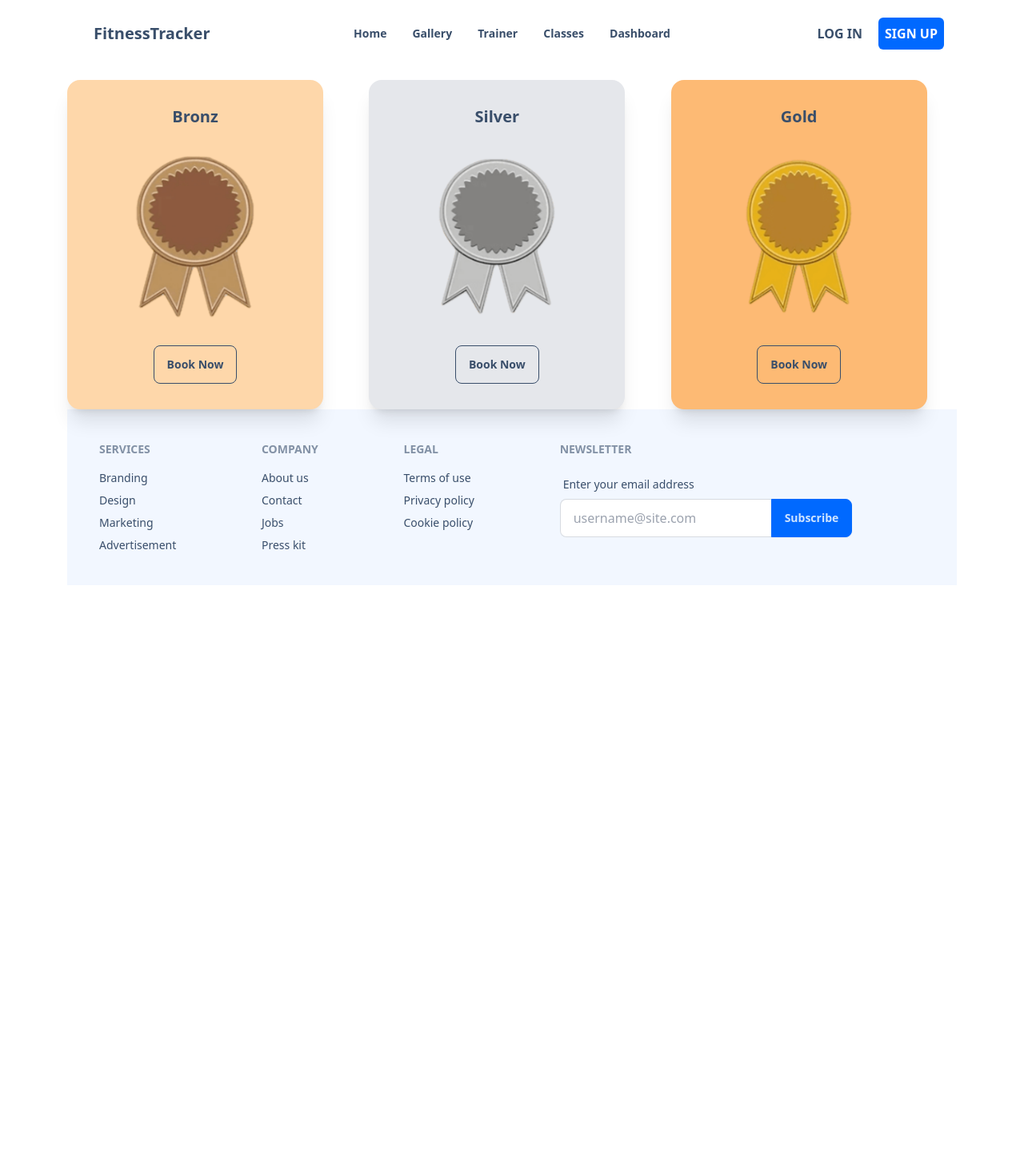
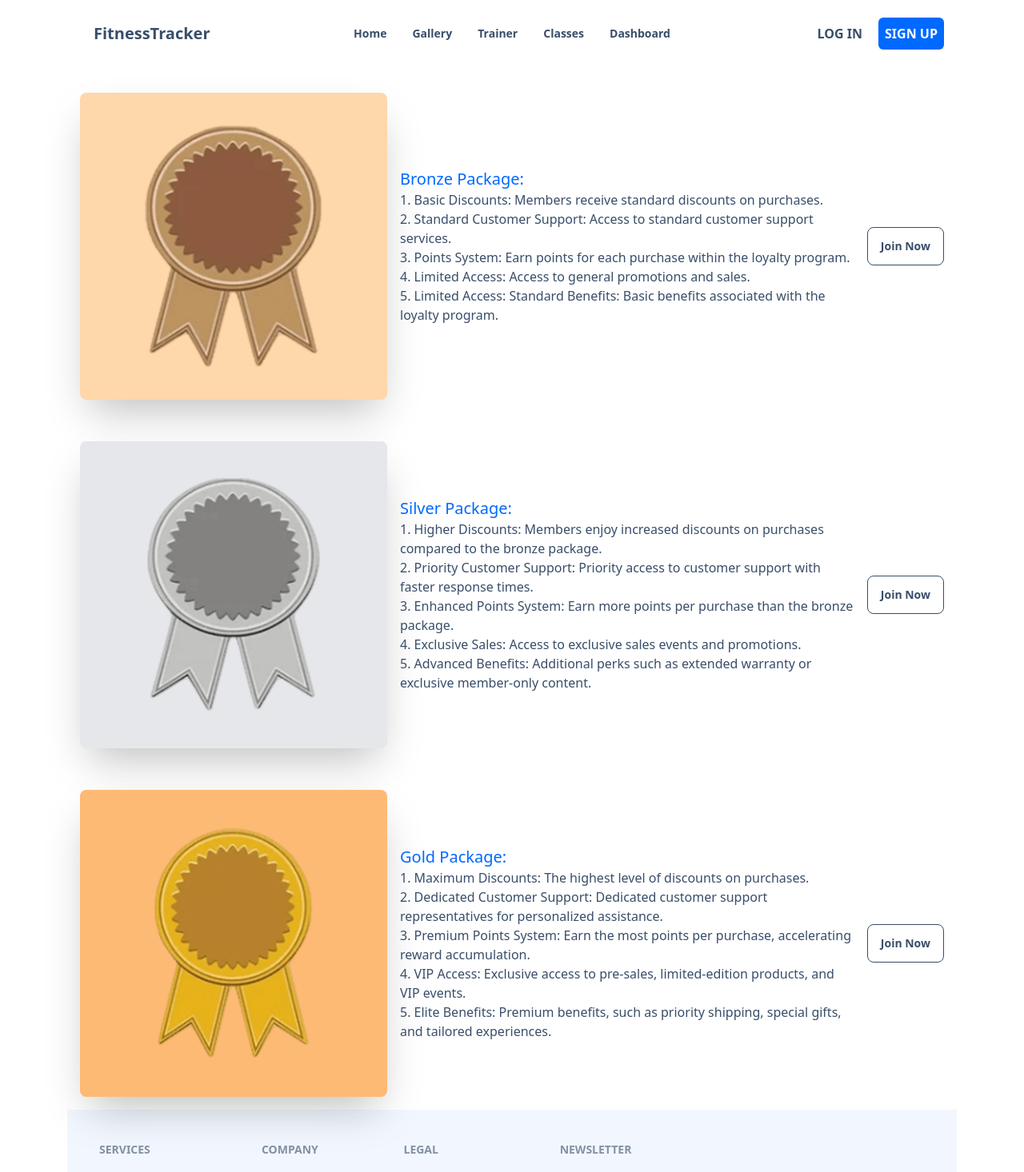
Before and after one commit to abdullah-polok/Fitness-tracker, a React (Vite) app: page /trainerbook in a window 1280 px wide. Shown: the top 1466 px of the page at 80% size. Before the commit the page ends 800 px from the top, so only its background shows below. Built offline with nearby package versions, Linux system fonts and the light colour scheme.

Commit message:
fixed layout of book trainer

```diff
--- a/src/Pages/TrainerBookPage/TrainerBook.jsx
+++ b/src/Pages/TrainerBookPage/TrainerBook.jsx
@@ -4,35 +4,68 @@ import gold from '../../assets/images/types/gold.png'
 
 const TrainerBook = () => {
     return (
-        <div className="grid grid-cols-1 md:grid-cols-2 lg:grid-cols-3 mt-4 gap-5">
-            <div className="card w-80 bg-orange-200 shadow-xl">
-                <div className="card-body">
-                    <h2 className="card-title text-center flex justify-center">Bronz</h2>
-                    <img src={bronz} alt="" />
-                    <div className="card-actions justify-center">
-                        <button className="btn btn-outline outline-orange-400">Book Now</button>
+        <div className="grid grid-cols-1 mt-4 gap-5">
+            <div className="hero">
+                <div className="hero-content flex-col lg:flex-row">
+                    <img src={bronz} className="max-w-sm rounded-lg shadow-2xl bg-orange-200" />
+                    <div className=''>
+                        <h2 className='text-primary text-xl'>Bronze Package:</h2>
+                        <ol>
+                            <li>1. Basic Discounts: Members receive standard discounts on purchases.</li>
+
+                            <li>2. Standard Customer Support: Access to standard customer support services.</li>
+
+                            <li>3. Points System: Earn points for each purchase within the loyalty program.</li>
+
+                            <li>4. Limited Access: Access to general promotions and sales.</li>
+
+                            <li>5. Limited Access: Standard Benefits: Basic benefits associated with the loyalty program.</li>
+                        </ol>
                     </div>
+                    <button className='btn btn-outline'>Join Now</button>
                 </div>
             </div>
-            <div className="card w-80 bg-gray-200 shadow-xl">
-                <div className="card-body">
-                    <h2 className="card-title text-center flex justify-center">Silver</h2>
-                    <img src={silver} alt="" />
-                    <div className="card-actions justify-center">
-                        <button className="btn btn-outline outline-orange-400">Book Now</button>
+            <div className="hero">
+                <div className="hero-content flex-col lg:flex-row">
+                    <img src={silver} className="max-w-sm rounded-lg shadow-2xl bg-gray-200" />
+                    <div className=''>
+                        <h2 className='text-primary text-xl'>Silver Package:</h2>
+                        <ol>
+                            <li>1. Higher Discounts: Members enjoy increased discounts on purchases compared to the bronze package.
+                            </li>
+
+                            <li>2. Priority Customer Support: Priority access to customer support with faster response times.</li>
+
+                            <li>3. Enhanced Points System: Earn more points per purchase than the bronze package.</li>
+
+                            <li>4. Exclusive Sales: Access to exclusive sales events and promotions.</li>
+
+                            <li>5. Advanced Benefits: Additional perks such as extended warranty or exclusive member-only content.</li>
+                        </ol>
                     </div>
+                    <button className='btn btn-outline'>Join Now</button>
                 </div>
             </div>
-            <div className="card w-80 bg-orange-300 shadow-xl">
-                <div className="card-body">
-                    <h2 className="card-title text-center flex justify-center">Gold</h2>
-                    <img src={gold} alt="" />
-                    <div className="card-actions justify-center">
-                        <button className="btn btn-outline outline-orange-400">Book Now</button>
+            <div className="hero">
+                <div className="hero-content flex-col lg:flex-row">
+                    <img src={gold} className="max-w-sm rounded-lg shadow-2xl bg-orange-300" />
+                    <div className=''>
+                        <h2 className='text-primary text-xl'>Gold Package:</h2>
+                        <ol>
+                            <li>1. Maximum Discounts: The highest level of discounts on purchases.</li>
+
+                            <li>2. Dedicated Customer Support: Dedicated customer support representatives for personalized assistance.</li>
+
+                            <li>3. Premium Points System: Earn the most points per purchase, accelerating reward accumulation.</li>
+
+                            <li>4. VIP Access: Exclusive access to pre-sales, limited-edition products, and VIP events.</li>
+
+                            <li>5. Elite Benefits: Premium benefits, such as priority shipping, special gifts, and tailored experiences.</li>
+                        </ol>
                     </div>
+                    <button className='btn btn-outline'>Join Now</button>
                 </div>
             </div>
-
         </div>
     );
 };
```
